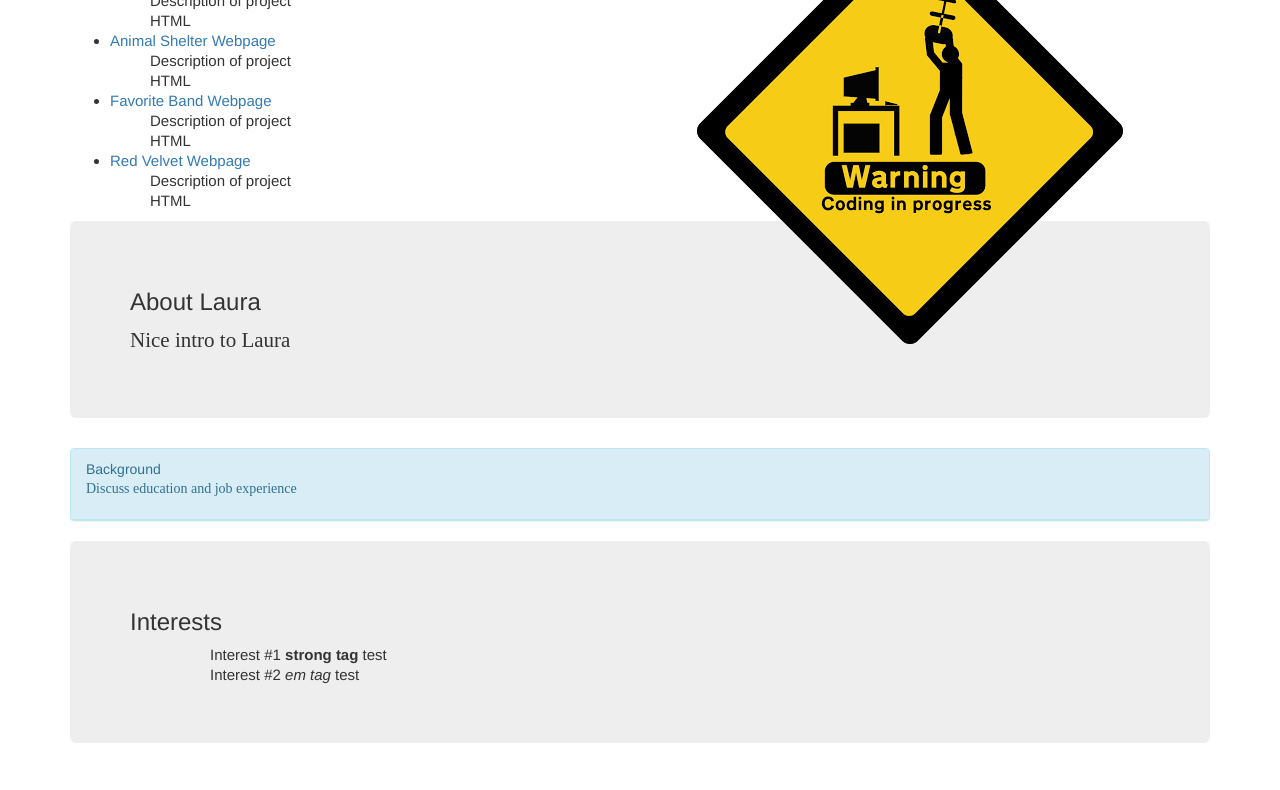
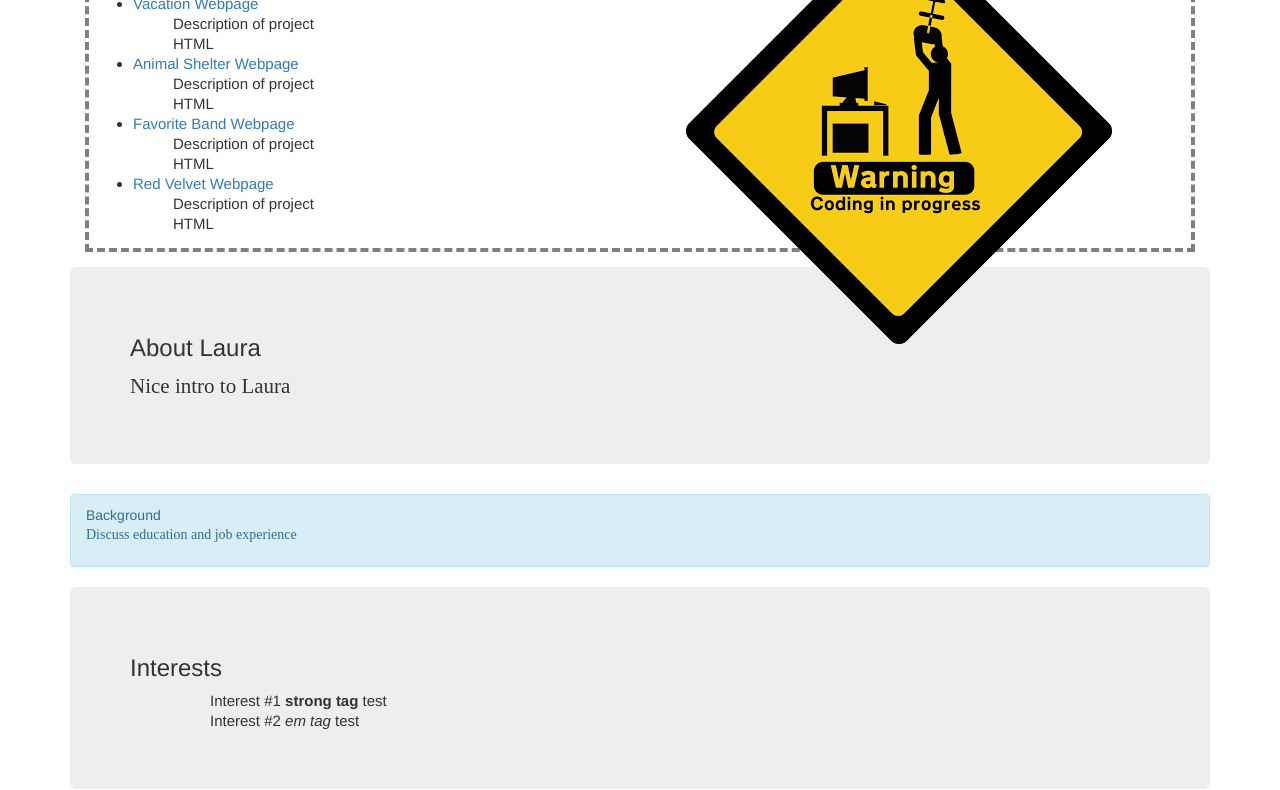
Before and after one commit to hammmay/portfolio, a plain HTML site: page index.html in a window 1280 px wide. Shown: the part 152-942 px from the top of the page. Drawn offline with Linux system fonts and the light colour scheme.

```diff
--- a/css/styles.css
+++ b/css/styles.css
@@ -4,8 +4,15 @@
   font-family: sans-serif;
 }
 
+.coding-projects {
+  border: 4px solid grey;
+  border-style: dashed;
+  padding: 4px;
+  margin: 15px;
+}
+
 .image {
-  width: 45%;
+  width: 46%;
   float: right
 }
 
--- a/index.html
+++ b/index.html
@@ -9,14 +9,13 @@
 
     <div class="container">
 
-<div class="contact">
       <h1>Laura Hamilton</h1>
-</div>
 
       <div class="image">
         <img src="images/coding.png" alt="A yellow and black diamond-shaped notice sign that says coding in progress.">
       </div>
 
+      <div class="coding-projects">
         <h2><span class="bold">Coding</span> Projects</h2>
         <ul>
           <li><a href="https://github.com/hammmay/vacation">Vacation Webpage</a></li>
@@ -32,6 +31,7 @@
             <ol>Description of project</ol>
             <ol>HTML</ol>
         </ul>
+      </div>
 
       <div class="jumbotron">
         <h3>About Laura</h3>
```
Also changed, not shown: images/temp.jpg (deleted), 1 other file. Lines whose indentation alone changed are shown as unchanged.
